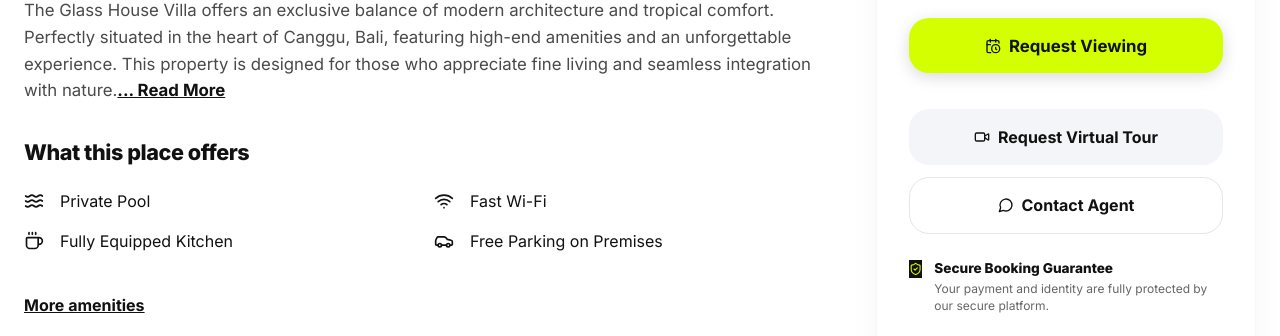
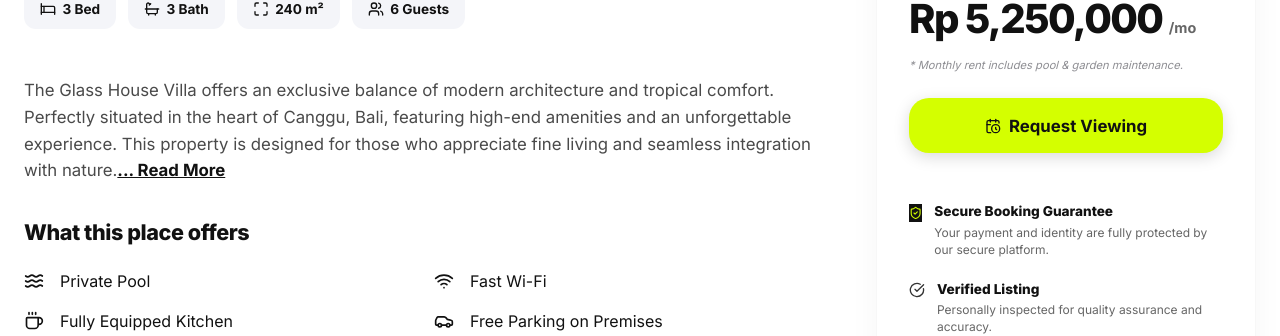
Before and after one commit to trovestay/trovestayweb, a Next.js app: page /properties/1 in a window 1280 px wide. Shown: the part 827-1163 px from the top of the page. Built offline with nearby package versions, Linux system fonts and the light colour scheme; no server answers.

Commit message:
style: enhance desktop image spacing and simplify booking widget

```diff
--- a/src/app/properties/[id]/PropertyDetail.module.css
+++ b/src/app/properties/[id]/PropertyDetail.module.css
@@ -60,7 +60,7 @@
 
 @media (min-width: 1024px) {
   .carouselContainer {
-    padding-top: 2rem;
+    padding-top: 7rem;
     padding-left: 1.5rem;
     padding-right: 1.5rem;
   }
--- a/src/app/properties/[id]/page.tsx
+++ b/src/app/properties/[id]/page.tsx
@@ -392,12 +392,6 @@ export default function PropertyDetail({ params }: { params: Promise<{ id: strin
                       <CalendarClock size={16} /> Request Viewing
                    </button>
                  </BookingFlowModal>
-                 <button className={styles.desktopSecondaryBtn}>
-                    <Video size={16} /> Request Virtual Tour
-                 </button>
-                 <button className={styles.desktopSecondaryOutlineBtn}>
-                    <MessageCircle size={16} /> Contact Agent
-                 </button>
                </div>
 
                {/* Trust Badges */}
```
